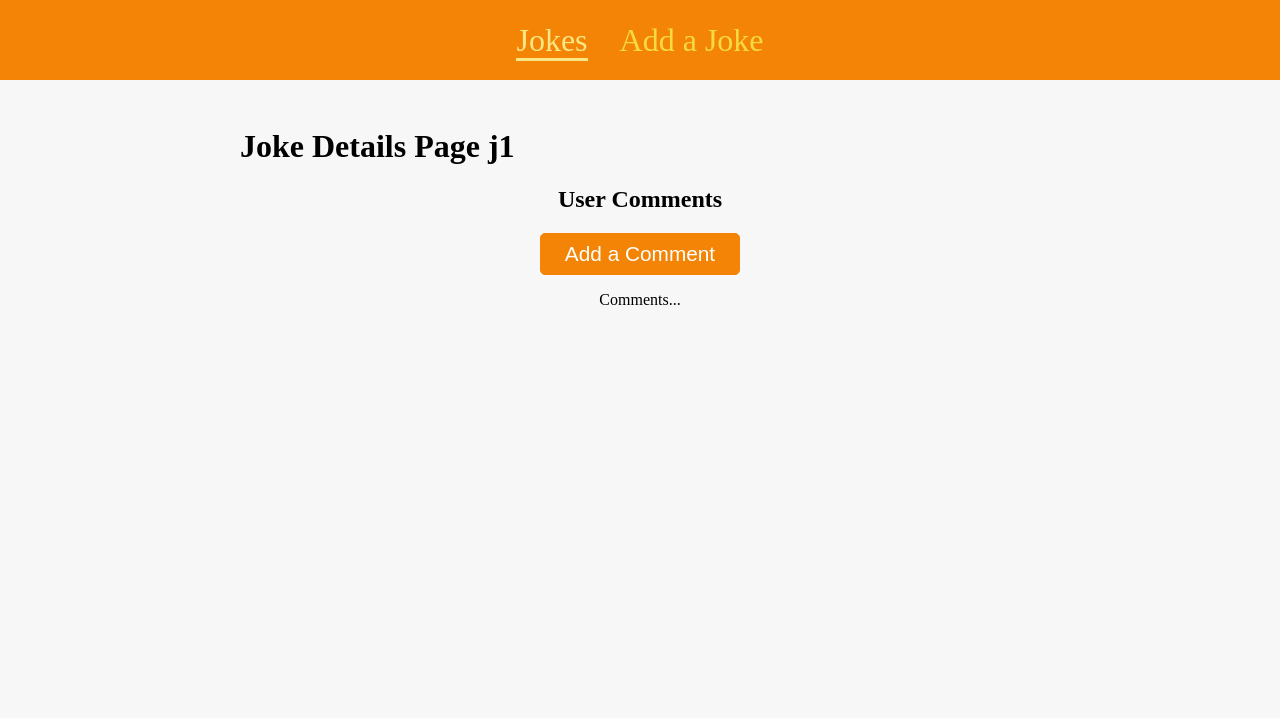
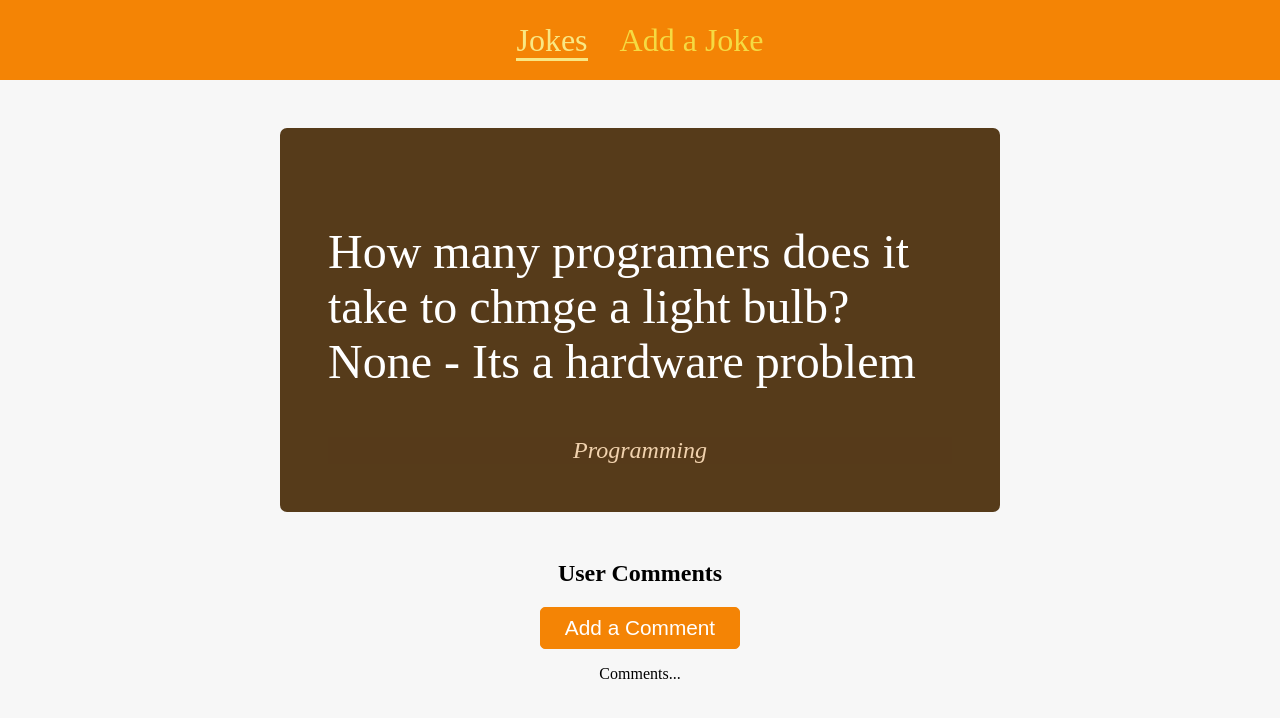
Before and after one commit to Vlad-Kudin/react-router-jokes, a React (Create React App) app: page /jokes/j1/comments in a window 1280 px wide. Shown: the top 718 px of the page. Built offline with nearby package versions, Linux system fonts and the light colour scheme; a web font is replaced by a local one.

Commit message:
data visualization

```diff
--- a/src/App.js
+++ b/src/App.js
@@ -1,7 +1,7 @@
 import { Route, Switch, Redirect } from "react-router-dom";
-import JokeDetails from "./components/pages/JokeDetails";
-import AddJoke from "./components/pages/AddJoke";
-import Jokes from "./components/pages/Jokes";
+import JokeDetails from "./pages/JokeDetails";
+import AddJoke from "./pages/AddJoke";
+import Jokes from "./pages/Jokes";
 import Layout from "./components/layout/Layout";
 
 function App() {
--- a/src/components/jokes/JokeItem.js
+++ b/src/components/jokes/JokeItem.js
@@ -1,3 +1,4 @@
+import { Link } from 'react-router-dom';
 import styles from './JokeItem.module.css';
 
 const JokeItem = (props) => {
@@ -9,7 +10,7 @@
         </blockquote>
         <figcaption>{props.topic}</figcaption>
       </figure>
-      <a className='btn'>Expand</a>
+      <Link to={`/jokes/${props.id}`} className='btn'>Expand</Link>
     </li>
   );
 };
--- /dev/null
+++ b/src/pages/AddJoke.js
@@ -0,0 +1,9 @@
+// import JokeForm from "../components/joes/JokeForm"
+
+import JokeForm from "../components/jokes/JokeForm";
+
+const AddJoke = () => {
+  return <JokeForm />
+};
+
+export default AddJoke;
--- /dev/null
+++ b/src/pages/JokeDetails.js
@@ -0,0 +1,34 @@
+import { Fragment } from "react";
+import { useParams, Route } from "react-router-dom";
+import Comments from "../components/comments/Comments";
+import HighlightedJoke from "../components/jokes/HighlightedJoke";
+
+const DUMMY_JOKES = [
+  {
+    id: 'j1',
+    topic: "Programming",
+    text: 'How many programers does it take to chmge a light bulb? None - Its a hardware problem',
+  },
+  {
+    id: 'j2',
+    topic: "General",
+    text: 'How many bones are in the human hand? A handful of them.',
+  }
+];
+
+const JokeDetails = () => {
+  const params = useParams();
+  const joke = DUMMY_JOKES.find(joke => joke.id === params.jokeId)
+  return (
+    <Fragment>
+      <HighlightedJoke text={joke.text} topic={joke.topic} />
+      <Route path='/jokes/:jokeId/comments'>
+        <Comments />
+      </Route>
+    </Fragment>
+  )
+
+
+};
+
+export default JokeDetails;
--- /dev/null
+++ b/src/pages/Jokes.js
@@ -0,0 +1,20 @@
+import JokeList from "../components/jokes/JokeList"
+
+const DUMMY_JOKES = [
+  {
+    id: 'j1',
+    topic: "Programming",
+    text: 'How many programers does it take to chmge a light bulb? None - Its a hardware problem',
+  },
+  {
+    id: 'j2',
+    topic: "General",
+    text: 'How many bones are in the human hand? A handful of them.',
+  }
+];
+
+const Jokes = () => {
+  return <JokeList jokes={DUMMY_JOKES} />
+};
+
+export default Jokes;
```
